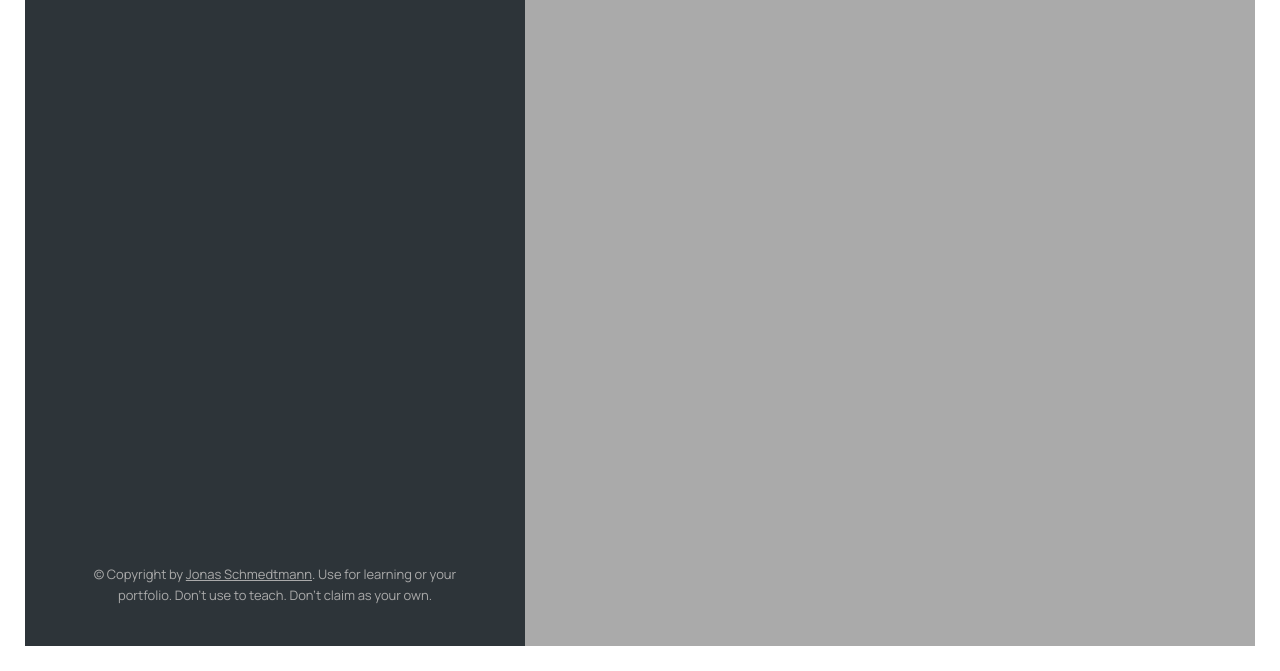
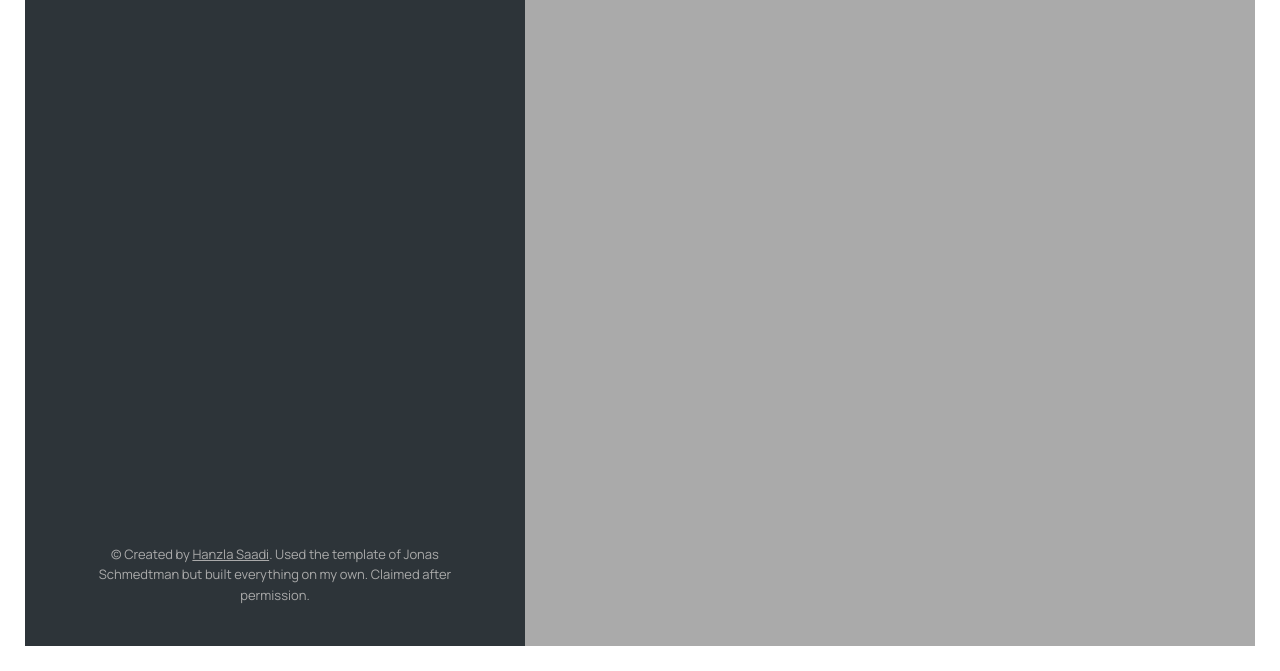
Before and after one commit to hanzlasaadi/Mapty-App, a plain HTML site: page index.html in a window 1280 px wide. Shown: the part 129-800 px from the top of the page. Drawn offline with nearby package versions, Linux system fonts and the light colour scheme.

Commit message:
final touches

```diff
--- a/index.html
+++ b/index.html
@@ -121,14 +121,14 @@
       </ul>
 
       <p class="copyright">
-        &copy; Copyright by
+        &copy; Created by
         <a
           class="twitter-link"
           target="_blank"
-          href="https://twitter.com/jonasschmedtman"
-          >Jonas Schmedtmann</a
-        >. Use for learning or your portfolio. Don't use to teach. Don't claim
-        as your own.
+          href="https://github.com/hanzlasaadi"
+          >Hanzla Saadi</a
+        >. Used the template of Jonas Schmedtman but built everything on my own.
+        Claimed after permission.
       </p>
     </div>
 
```
